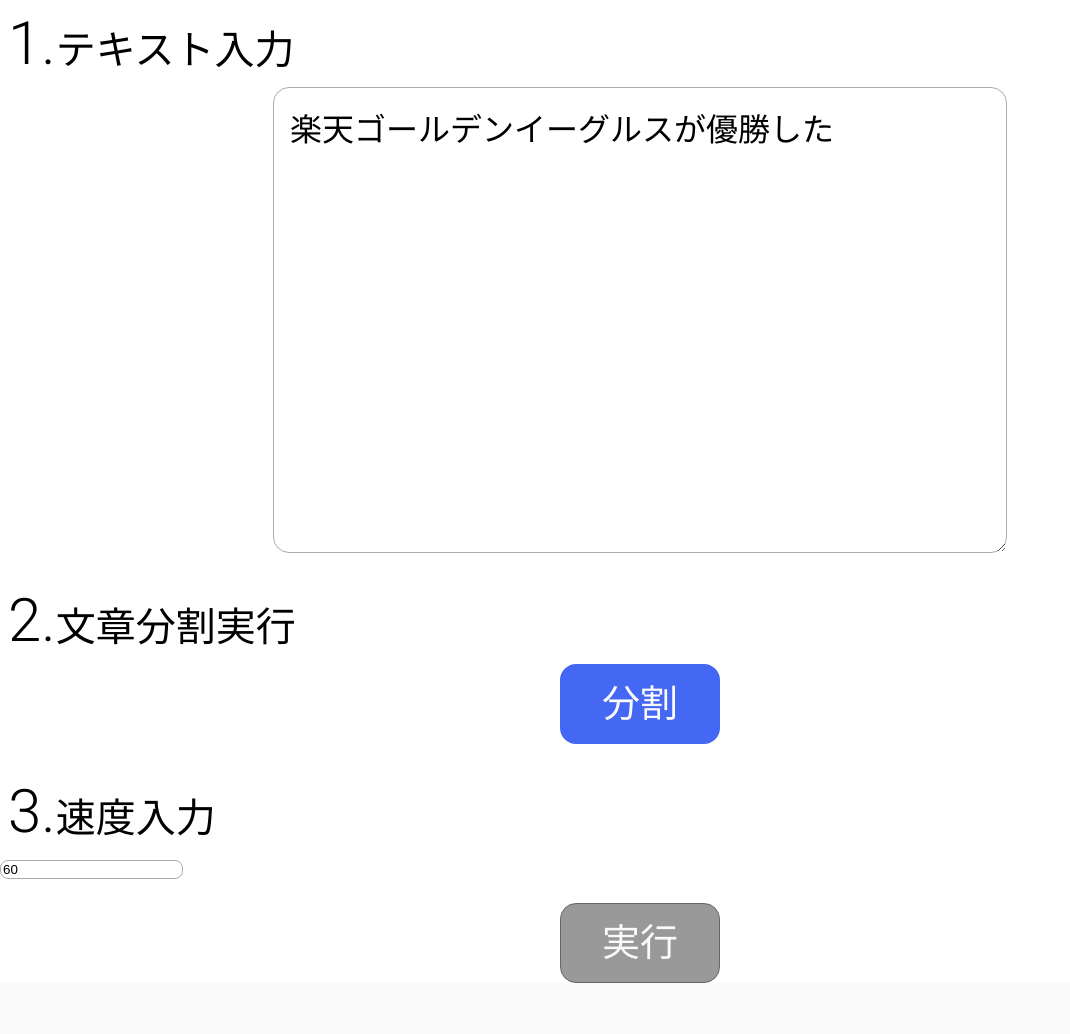
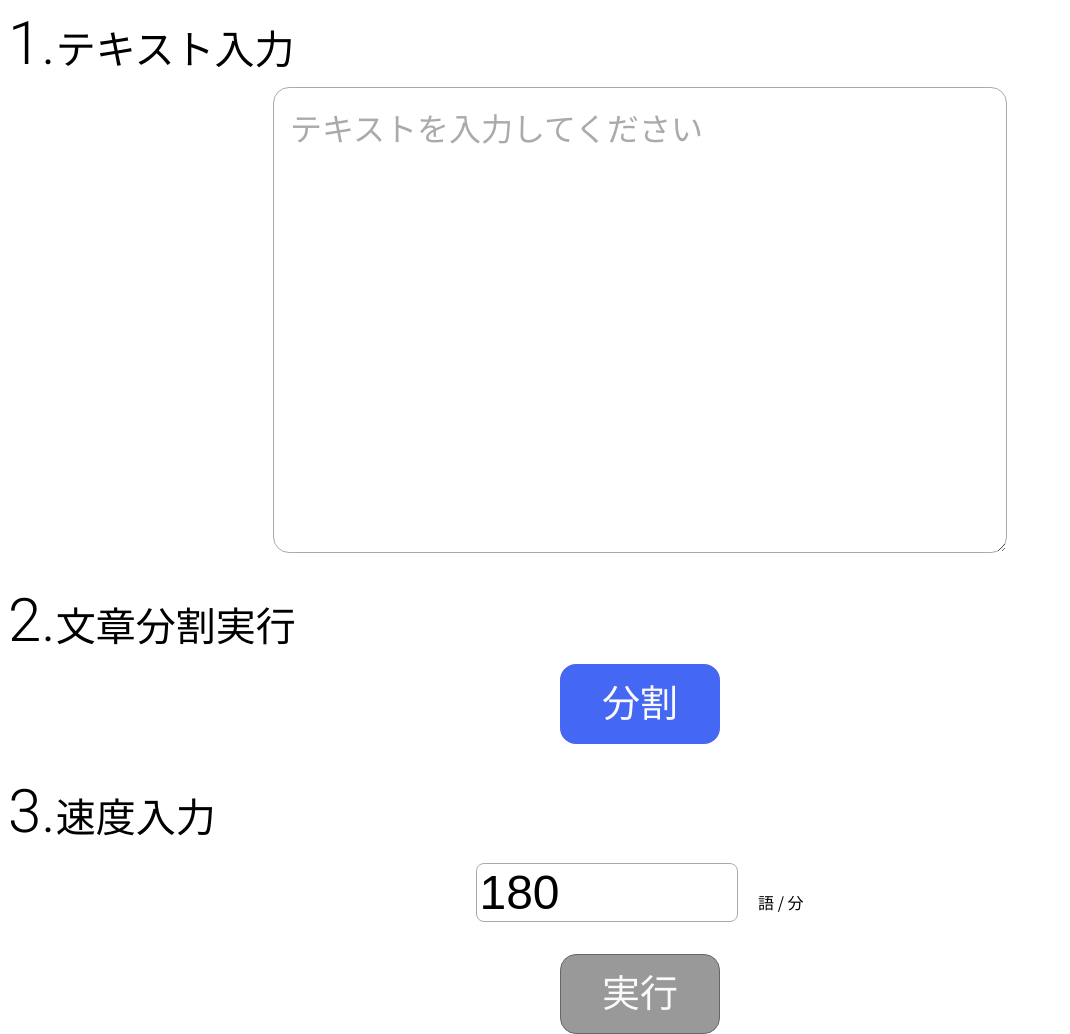
Before and after one commit to ogadra/phrase_cutter, a PHP site: page / in a window 1280 px wide. Shown: the part 64-1098 px from the top of the page, without its empty margins (0-1070 px from the left). Before the commit the page ends 1047 px from the top, so only its background shows below. Run offline with PHP 8.4, Linux system fonts and the light colour scheme.

Commit message:
speed control added

```diff
--- a/index.html
+++ b/index.html
@@ -19,7 +19,7 @@
 
   <form onsubmit="return false;" >
     <p>1.テキスト入力</p>
-    <textarea id="phrase" placeholder="テキストを入力してください">楽天ゴールデンイーグルスが優勝した</textarea>
+    <textarea id="phrase" placeholder="テキストを入力してください"></textarea>
     <br>
     <p>2.文章分割実行</p>
     <!-- <button type="button" class="btn" id="split" disabled> -->
@@ -30,8 +30,9 @@
     </button>
     <br>
     <p>3.速度入力</p>
-    <div class='valContainer'>
-      <input type="tel" id="speedval" value="60">
+    <div class='val'>
+      <input type="tel" id="speedval" value="180">
+      <p>語 / 分</p>
     </div>
 
     <br>
--- a/script.js
+++ b/script.js
@@ -70,13 +70,6 @@ document.getElementById("split").onclick = function(){
     });
 }
 
-document.getElementById('speed').onchange = function(){
-    document.getElementById('speedval').value = document.getElementById('speed').value;
-}
-document.getElementById('speedval').onchange = function(){
-    document.getElementById('speed').value = document.getElementById('speedval').value;
-}
-
 document.getElementById("run").onclick = function(){
     var wordRun = document.getElementById('wordRun');
     wordRun.innerText = phrases[0];
@@ -85,8 +78,8 @@ document.getElementById("run").onclick = function(){
     overlayObj.classList.add('displayed');
     overlayObj.classList.remove('hide');
 
-    var interval = 600;
-
+    var interval = 60000 / document.getElementById('speedval').value;
+    console.log(interval)
     var i = 0;
     var runDisplay = function(){
         if (i < phrases.length){
--- a/style.css
+++ b/style.css
@@ -134,8 +134,20 @@ textarea {
     100% { transform: rotate(359deg); }
 }
 
+.val{
+    text-align: center;
+}
+
+.val > * {
+    display: -moz-inline-box;
+    display: inline;
+    zoom: 1;
+    margin: 1vmin;
+}
 
 #speedval {
+    width: 20%;
+    font-size: 6vmin;
     border-radius: 1vmin;
     border: 1px solid #aaa;
 }
```
